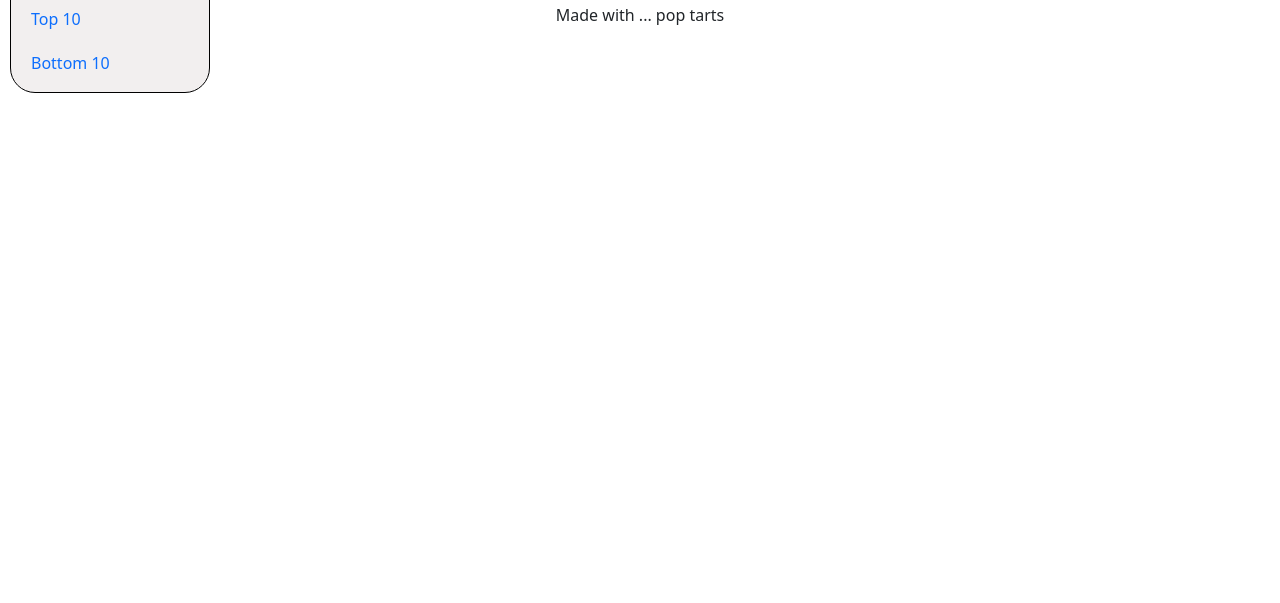
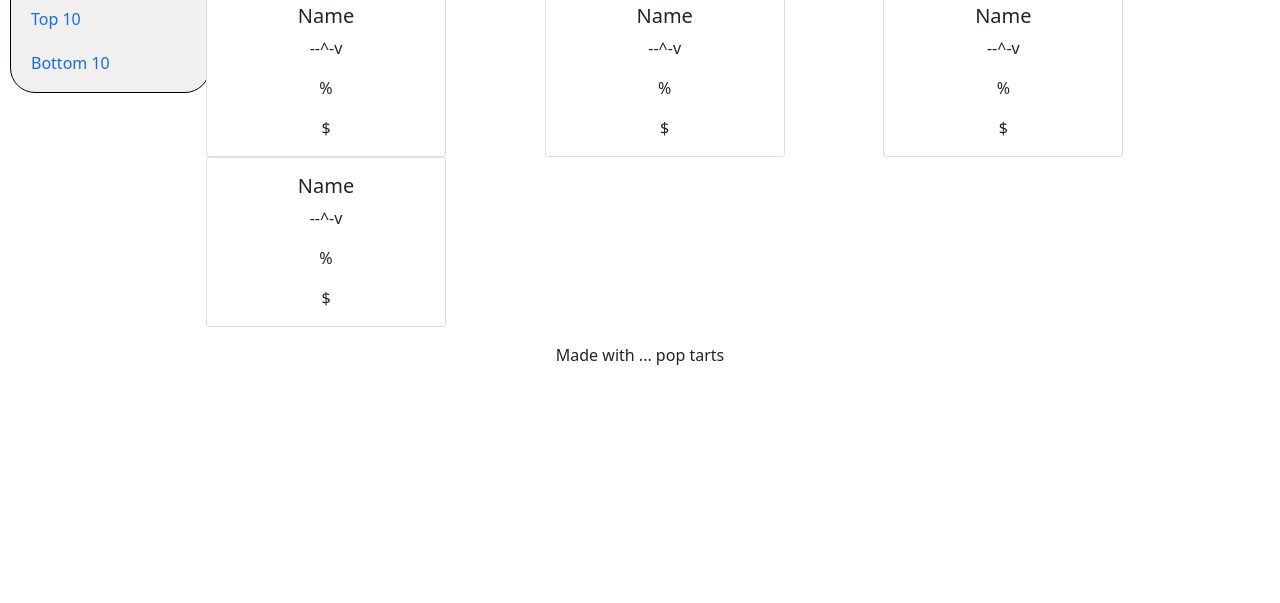
Before and after one commit to 4GeeksAcademy/Miami-50-Crypto-Group-Project-React-Flask, a React app: page /favorites in a window 1280 px wide. Shown: the part 197-800 px from the top of the page. Built offline with nearby package versions, Linux system fonts and the light colour scheme.

Commit message:
routes frontend structure commit

```diff
--- a/package.json
+++ b/package.json
@@ -77,6 +77,7 @@
 		"prop-types": "^15.6.1",
 		"react": "^16.8.4",
 		"react-bootstrap": "^2.8.0",
+		"react-bootstrap-icons": "^1.10.3",
 		"react-dom": "^16.8.4",
 		"react-polyfills": "0.0.1",
 		"react-router-dom": "^6.3.0"
--- a/src/front/js/pages/bottom10.js
+++ b/src/front/js/pages/bottom10.js
@@ -5,7 +5,7 @@ export const Bottom10 = () => {
 
 	return (
 		<div className="text-center mt-5">
-			<h1>Bottom 10!</h1>
+			<h1>Bottom 10</h1>
 			<table className="table">
 				<thead>
 					<tr>
--- a/src/front/js/pages/favorites.js
+++ b/src/front/js/pages/favorites.js
@@ -1,10 +1,58 @@
 import React from "react";
+import "../../styles/favorite.css";
+import { Grid, List } from 'react-bootstrap-icons';
 
 export const Favorites = () => {
 
 	return (
 		<div className="text-center mt-5">
-			<h1>Favorites!</h1>
+			<h1>Favorites</h1>
+			<div className="d-flex justify-content-center">
+				<div className="container text-center">
+					<div className="row">
+						<div className="col">
+							<div className="card">
+								<div className="card-body">
+								<h5 className="card-title">Name</h5>
+									<p className="card-text">--^-v</p>
+									<p className="card-text">%</p>
+									<p className="card-text">$</p>
+								</div>
+							</div>
+						</div>
+						<div className="col">
+							<div className="card">
+								<div className="card-body">
+								<h5 className="card-title">Name</h5>
+									<p className="card-text">--^-v</p>
+									<p className="card-text">%</p>
+									<p className="card-text">$</p>
+								</div>
+							</div>
+						</div>
+						<div className="col">
+							<div className="card">
+								<div className="card-body">
+									<h5 className="card-title">Name</h5>
+									<p className="card-text">--^-v</p>
+									<p className="card-text">%</p>
+									<p className="card-text">$</p>
+								</div>
+							</div>
+						</div>
+						<div className="col">
+							<div className="card">
+								<div className="card-body">
+									<h5 className="card-title">Name</h5>
+									<p className="card-text">--^-v</p>
+									<p className="card-text">%</p>
+									<p className="card-text">$</p>
+								</div>
+							</div>
+						</div>
+					</div>
+				</div>
+			</div>
 		</div>
 	);
 };
--- a/src/front/js/pages/top10.js
+++ b/src/front/js/pages/top10.js
@@ -5,7 +5,7 @@ export const Top10 = () => {
 
 	return (
 		<div className="text-center mt-5">
-			<h1>Top 10!</h1>
+			<h1>Top 10</h1>
 			<table className="table">
 				<thead>
 					<tr>
--- /dev/null
+++ b/src/front/styles/favorite.css
@@ -0,0 +1,14 @@
+.card {
+    display: flex;
+    justify-content: center;
+    align-items: center;
+    width: 15rem;
+}
+
+.row {
+    margin-left: 7rem;
+}
+
+#myTab {
+
+}
--- a/src/front/styles/sidebar.css
+++ b/src/front/styles/sidebar.css
@@ -1,8 +1,8 @@
 .sidebar {
     position: absolute;
-    top: 80px; /* Adjust the top margin as needed */
+    top: 80px;
     left: 0;
-    width: 200px; /* Adjust the width as needed */
+    width: 200px;
     height: 100%;
     background: rgb(242, 239, 239);
     border: 1px solid black;
```
Also changed, not shown: src/front/js/component/sidebar.js (line endings or trailing spaces), 1 other file.
